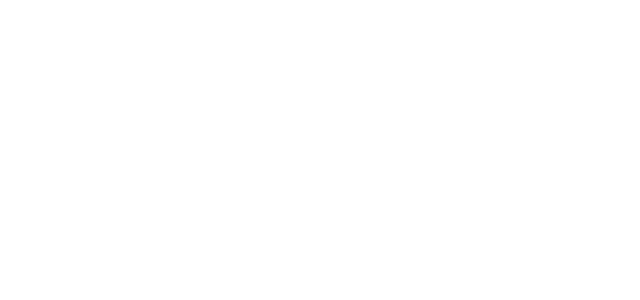
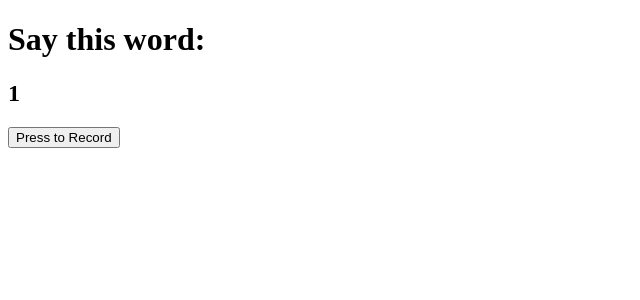
Before and after one commit to MyaCodes1/speech-therapy, a React (Vite) app in the folder frontend/: page /exercises/1/1 in a window 1280 px wide. Before the commit this address had no page. Shown: the top 300 px of the page, without its empty margins (0-640 px from the left). Built offline with nearby package versions, Linux system fonts and the light colour scheme.

Commit message:
Submitting updated frontend

```diff
--- a/frontend/src/App.jsx
+++ b/frontend/src/App.jsx
@@ -2,6 +2,7 @@
 import { Routes, Route, useNavigate } from "react-router-dom"
 import Register from "./Register"
 import Home from "./Home"
+import Exercises from "./Exercises"
 
 
 function Login() {
@@ -60,6 +61,7 @@
       <Route path="/" element={<Login />} />
       <Route path="/register" element={<Register />} />
       <Route path="/home" element={<Home />} />
+      <Route path="/exercises/:id/:word" element={<Exercises />} />
     </Routes>
   )
 }
--- /dev/null
+++ b/frontend/src/Exercises.jsx
@@ -0,0 +1,60 @@
+import { useState } from "react"
+import { useNavigate, useParams } from "react-router-dom"
+
+function Exercises() {
+    const { id, word } = useParams()
+    const [recording, setRecording] = useState(false)
+    const [result, setResult] = useState(null)
+    const navigate = useNavigate()
+
+    const handleRecord = async () => {
+        const stream = await navigator.mediaDevices.getUserMedia({ audio: true })
+        const recorder = new MediaRecorder(stream)
+        const chunks = []
+
+        recorder.ondataavailable = e => chunks.push(e.data)
+
+        recorder.onstop = async () => {
+            const blob = new Blob(chunks, { type: "audio/wav" })
+            const formData = new FormData()
+            formData.append("audio", blob, "recording.wav")
+
+            const response = await fetch(`/api/exercises/${id}/attempt`, {
+                method: "POST",
+                body: formData,
+                credentials: "include",
+            })
+            const data = await response.json()
+            setResult(data)
+        }
+
+        recorder.start()
+        setRecording(true)
+
+        setTimeout(() => {
+            recorder.stop()
+            setRecording(false)
+            stream.getTracks().forEach(t => t.stop())
+        }, 3000)
+
+    }
+    return (
+        <div>
+            <h1>Say this word: </h1>
+            <h2>{word}</h2>
+            <button onClick={handleRecord} disabled={recording}>
+                {recording ? "Recording..." : "Press to Record"}
+            </button>
+            {result && (
+                <div>
+                    <p>You said: {result.transcription}</p>
+                    <p>{result.is_correct ? "Correct!!!" : "Try again!"} </p>
+                    <p>XP earned: {result.xp_earned}</p>
+                    <button onClick={() => navigate("/home")}>Back to Home</button>
+                </div>
+            )}
+        </div>
+    )
+}
+
+export default Exercises
--- a/frontend/src/Home.jsx
+++ b/frontend/src/Home.jsx
@@ -54,7 +54,7 @@
                     {filteredExercises.map(ex => (
                         <div key={ex.id}>
                             <p>{ex.word}</p>
-                            <button>Practice</button>
+                            <button onClick={() => navigate(`/exercises/${ex.id}/${ex.word}`)}>Practice</button>
 
                         </div>
                     ))}
```
